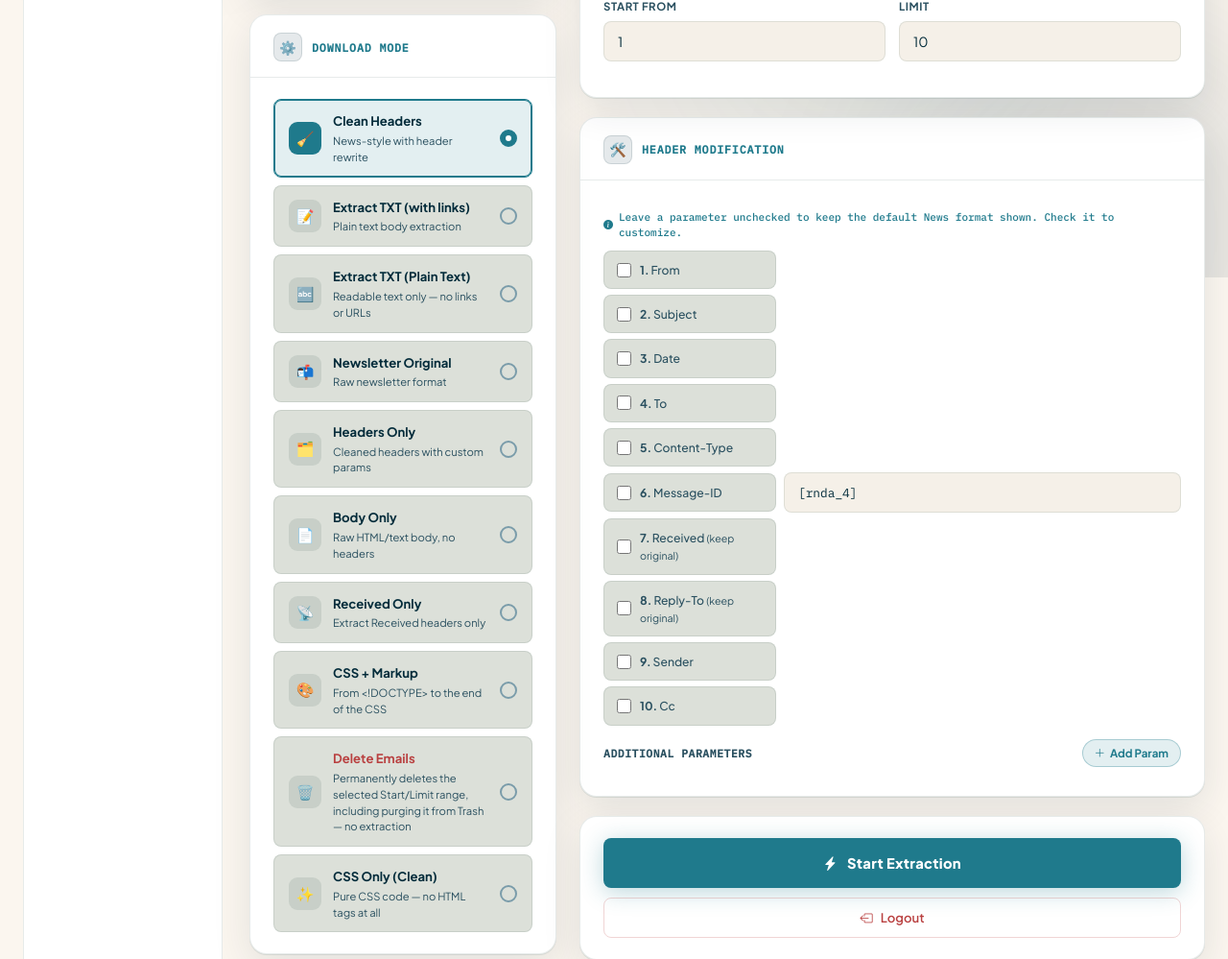
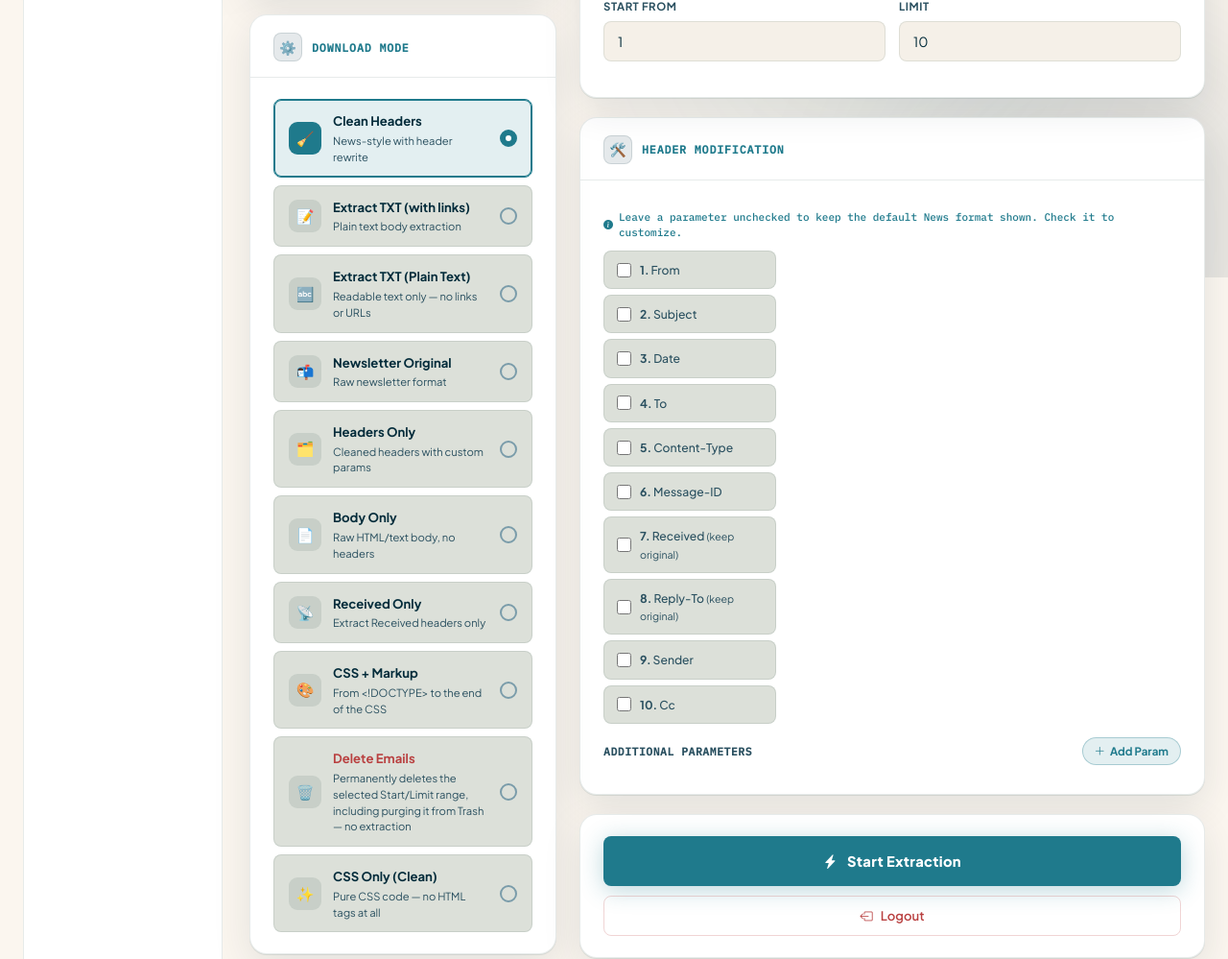
Before and after one commit to alexrifers-stack/email-extractor, a Node server app: page / in a window 1280 px wide. Shown: the part 511-1510 px from the top of the page at 96% size. Run offline with Node 20, Linux system fonts and the light colour scheme.

Commit message:
Update karimrach.ejs

```diff
--- a/views/karimrach.ejs
+++ b/views/karimrach.ejs
@@ -969,7 +969,7 @@ body.pink-dark .foot-tg:hover { color: #0d0008; }
           </div>
           <div class="param-row">
             <label class="check-tile param-check"><input type="checkbox" name="addMessageId" id="addMessageIdChk" ><span><b>6.</b> Message-ID</span></label>
-            <input type="text" name="eidVal" id="eidValInput" class="f-input f-mono param-val" value="[rnda_4]">
+            <input type="text" name="eidVal" id="eidValInput" class="f-input f-mono param-val" style="display:none;" value="[rnda_4]">
           </div>
           <div class="param-row">
             <label class="check-tile param-check"><input type="checkbox" name="keepReceived" id="keepReceivedChk"><span><b>7.</b> Received <small style="font-weight:400;">(keep original)</small></span></label>
@@ -1033,7 +1033,7 @@ body.pink-dark .foot-tg:hover { color: #0d0008; }
           </div>
           <div class="param-row">
             <label class="check-tile param-check"><input type="checkbox" name="addMessageId2" id="addMessageId2Chk" ><span><b>6.</b> Message-ID</span></label>
-            <input type="text" name="eidVal2" id="eidVal2Input" class="f-input f-mono param-val" value="[rnda_6]">
+            <input type="text" name="eidVal2" id="eidVal2Input" class="f-input f-mono param-val" style="display:none;" value="[rnda_6]">
           </div>
           <div class="param-row">
             <label class="check-tile param-check"><input type="checkbox" name="keepReceived2" id="keepReceived2Chk"><span><b>7.</b> Received <small style="font-weight:400;">(keep original)</small></span></label>
```
